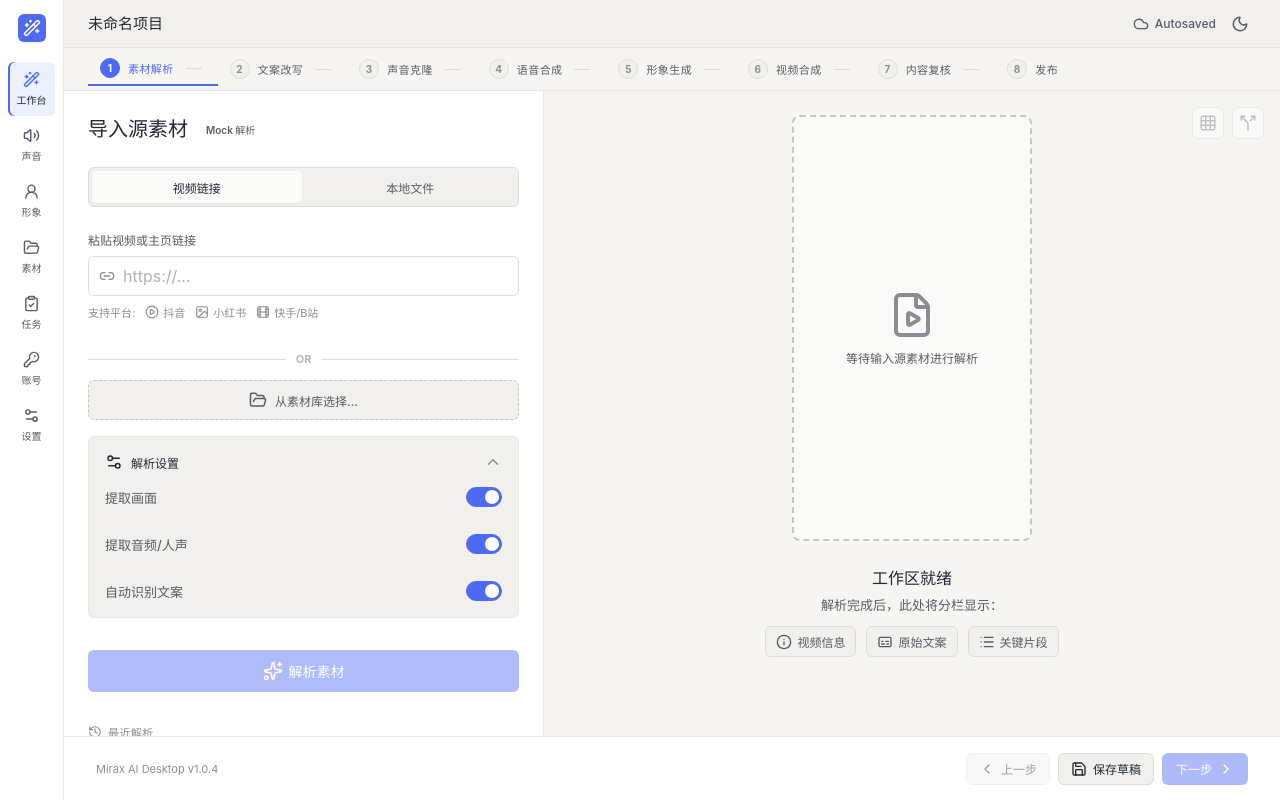
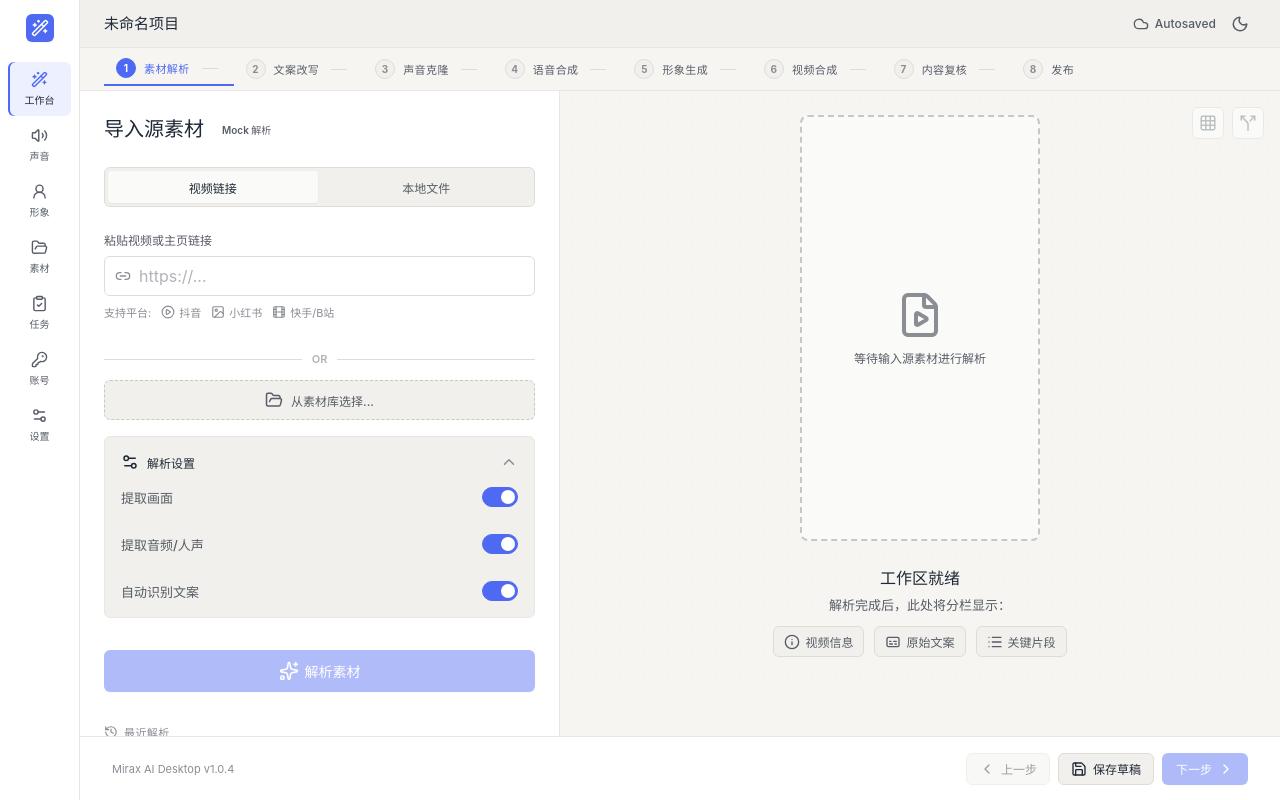
Before and after one commit to ChiurYu/MiraxAi, a Vue app in the folder apps/desktop/: page / in a window 1280 px wide. Built offline with nearby package versions, Linux system fonts and the light colour scheme.

Commit message:
fix: 调整 macOS 窗口按钮比例

```diff
--- a/apps/desktop/src-tauri/tauri.conf.json
+++ b/apps/desktop/src-tauri/tauri.conf.json
@@ -19,7 +19,7 @@
         "minHeight": 720,
         "titleBarStyle": "Overlay",
         "trafficLightPosition": {
-          "x": 20,
+          "x": 12,
           "y": 16
         },
         "hiddenTitle": true
--- a/apps/desktop/src/styles.css
+++ b/apps/desktop/src/styles.css
@@ -61,7 +61,7 @@
   --mx-shadow-lg: 0 8px 22px rgba(0, 0, 0, 0.28);
 
   /* Layout */
-  --mx-rail-width: 64px;
+  --mx-rail-width: 80px;
   /* macOS/Tauri Overlay 标题栏安全内边距；浏览器 dev:web 保持 0（见 html.is-tauri）。 */
   --mx-titlebar-inset: 0px;
   --mx-topbar-height: 48px;
```
Also changed, not shown: 1 other file (tests, documents, lock files or other folders).
